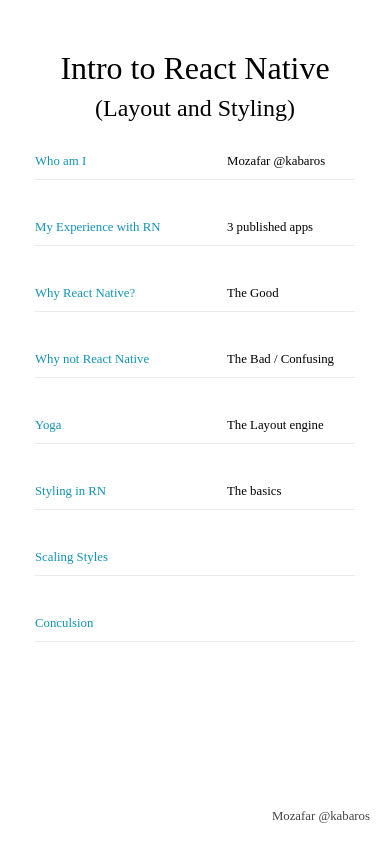
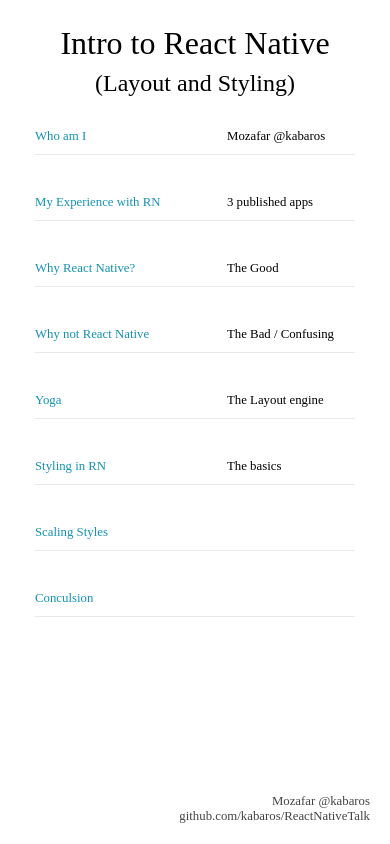
Before and after one commit to kabaros/ReactNativeTalk, a React Native app: screen / in a window 390 px wide. Built offline with nearby package versions, Linux system fonts and the light colour scheme.

Commit message:
Reorganise files structure and refactore theme file

```diff
--- a/App.js
+++ b/App.js
@@ -16,7 +16,7 @@
   StatusBar,
 } from 'react-native';
 import AppText from './components/core/AppText';
-import {colors, metrics, style} from './themes';
+import {Colors, Metrics, Styles} from './components/theme';
 import TopicsList from './components/TopicsList';
 
 import Styling from './components/slides/Styling';
@@ -33,15 +33,18 @@
           contentInsetAdjustmentBehavior="automatic"
           style={styles.scrollView}>
           <View style={styles.sectionContainer}>
-            <AppText centered style={[style.h1]}>
+            <AppText centered style={[Styles.h1]}>
               Intro to React Native {'\r'}
-              <AppText style={[style.h2]}>(Layout and Styling)</AppText>
+              <AppText style={[Styles.h2]}>(Layout and Styling)</AppText>
             </AppText>
             <TopicsList />
           </View>
         </ScrollView>
         <View style={styles.footer}>
           <AppText style={styles.footerText}>Mozafar @kabaros</AppText>
+          <AppText style={styles.footerText}>
+            github.com/kabaros/ReactNativeTalk
+          </AppText>
         </View>
       </SafeAreaView>
     </>
@@ -50,11 +53,11 @@
 
 const styles = StyleSheet.create({
   scrollView: {
-    backgroundColor: colors.background,
+    backgroundColor: Colors.background,
   },
   sectionContainer: {
-    marginTop: metrics.doubleSection,
-    paddingHorizontal: metrics.section,
+    marginTop: Metrics.section,
+    paddingHorizontal: Metrics.section,
   },
   sectionTitle: {
     textAlign: 'center',
@@ -62,16 +65,16 @@
   footer: {
     // backgroundColor: 'black',
     // height: 30,
-    backgroundColor: colors.footer,
+    backgroundColor: Colors.footer,
     alignItems: 'flex-end',
     margin: 20,
   },
   footerText: {
-    ...style.small,
-    color: colors.lighterText,
+    ...Styles.small,
+    color: Colors.lighterText,
   },
   safeArea: {
-    backgroundColor: colors.footer,
+    backgroundColor: Colors.footer,
     flex: 1,
   },
 });
--- a/components/TopicDescription.js
+++ b/components/TopicDescription.js
@@ -2,7 +2,7 @@
 import {TouchableOpacity, Text, StyleSheet} from 'react-native';
 import {TopicDetails} from './TopicDetails';
 import AppText from './core/AppText';
-import {metrics, colors, style} from '../themes';
+import {Metrics, Colors, Styles} from './theme';
 import Styling from './slides/Styling';
 import ScalingStyles from './slides/ScalingStyles';
 
@@ -21,7 +21,7 @@
           style={[
             styles.topicHeader,
             styles.titleStyle,
-            !showMoreInfo ? style.small : null,
+            !showMoreInfo ? Styles.small : null,
           ]}>
           {title}
         </AppText>
@@ -29,7 +29,7 @@
           style={[
             styles.topicHeader,
             styles.subTitleStyle,
-            !showMoreInfo ? style.small : null,
+            !showMoreInfo ? Styles.small : null,
           ]}>
           {subtitle}
         </AppText>
@@ -52,21 +52,21 @@
 const styles = StyleSheet.create({
   topicContainer: {
     flexDirection: 'row',
-    margin: metrics.marginVertical,
-    borderBottomColor: colors.border,
-    borderBottomWidth: metrics.horizontalLineHeight,
+    margin: Metrics.marginVertical,
+    borderBottomColor: Colors.border,
+    borderBottomWidth: Metrics.horizontalLineHeight,
   },
   topicHeader: {
-    paddingTop: metrics.doublePadding,
-    paddingBottom: metrics.padding,
+    paddingTop: Metrics.doublePadding,
+    paddingBottom: Metrics.padding,
   },
   titleStyle: {
-    ...style.regular,
+    ...Styles.regular,
     flex: 3,
-    color: colors.highlightText,
+    color: Colors.highlightText,
   },
   subTitleStyle: {
-    ...style.medium,
+    ...Styles.medium,
     flex: 2,
   },
 });
--- a/components/TopicDetails.js
+++ b/components/TopicDetails.js
@@ -1,6 +1,6 @@
 import React, {Fragment} from 'react';
 import {StyleSheet, View} from 'react-native';
-import {colors, style, metrics, size} from '../themes';
+import {Colors, Styles, Metrics, Sizes} from './theme';
 import AppText from './core/AppText';
 
 export const TopicDetails = ({bulletPoints}) => {
@@ -19,14 +19,14 @@
 
 const styles = StyleSheet.create({
   bulletContainer: {
-    borderBottomWidth: metrics.horizontalLineHeight,
-    borderBottomColor: colors.border,
-    paddingLeft: metrics.marginHorizontal,
+    borderBottomWidth: Metrics.horizontalLineHeight,
+    borderBottomColor: Colors.border,
+    paddingLeft: Metrics.marginHorizontal,
   },
   bulletPoint: {
-    ...style.normal,
-    color: colors.lighterText,
-    lineHeight: size.regular * 1.5,
-    padding: metrics.padding,
+    ...Styles.normal,
+    color: Colors.lighterText,
+    lineHeight: Sizes.regular * 1.5,
+    padding: Metrics.padding,
   },
 });
--- a/components/core/AppText.js
+++ b/components/core/AppText.js
@@ -1,12 +1,12 @@
 import React from 'react';
 import {StyleSheet, Text} from 'react-native';
-import {style, colors} from '../../themes';
+import {Styles, Colors} from '../theme';
 
 const getDefaultStyle = ({h1, h2}) => {
-  if (h1) return style.h1;
-  if (h2) return style.h2;
+  if (h1) return Styles.h1;
+  if (h2) return Styles.h2;
 
-  return style.normal;
+  return Styles.normal;
 };
 
 const AppText = props => {
@@ -15,7 +15,7 @@
   const defaultStyle = getDefaultStyle(props);
   const finalStyle = [
     defaultStyle,
-    {color: colors.text},
+    {color: Colors.text},
     {textAlign: centered ? 'center' : 'auto'},
     props.style,
   ];
--- a/components/data/topics.json
+++ b/components/data/topics.json
@@ -3,10 +3,10 @@
     "title": "Who am I",
     "subtitle": "Mozafar @kabaros",
     "details": [
-      "Twitter: @kabaros",
+      "github.com/kabaros/ReactNativeTalk",
       "Glovo / Barcelona (since September)",
-      "CodeYourFuture Glasgow",
-      "MigraCode Barcelona (migracode.eu)"
+      "CodeYourFuture previously",
+      "Migracode Barcelona (migracode.eu)"
     ]
   },
   {
@@ -27,7 +27,8 @@
       "Code once for Android and iOS",
       "Development Experience",
       "Performance (and native feel)",
-      "CodePush (OTA updates)"
+      "CodePush (OTA updates)",
+      "It's not only startups or hobby projects"
     ]
   },
   {
@@ -45,11 +46,9 @@
     "subtitle": "The Layout engine",
     "details": [
       "Yoga is an open-source, cross-platform layout library that implements Flexbox.",
-      "Flexbox (with few differences)",
-      "Expressive layout library, not implementing all of CSS.",
-      "No support for styling properties that have no impact on layout",
-      "https://yogalayout.com/docs",
-      "RTL is a first-class citizen"
+      "Expressive layout library, not implementing all of CSS (just bits that have impact on layout)",
+      "RTL is a first-class citizen",
+      "https://yogalayout.com/docs"
     ]
   },
   {
--- a/themes/index.js
+++ b/components/theme.js
@@ -2,15 +2,9 @@
 
 const {width, height} = Dimensions.get('window');
 
-export const type = {
-  base: 'Avenir-Book',
-  bold: 'Avenir-Black',
-  emphasis: 'HelveticaNeue-Italic',
-};
-
 const baseFontSize = 16;
 
-export const size = {
+export const Sizes = {
   h1: baseFontSize * 2,
   h2: baseFontSize * 1.5,
   regular: baseFontSize,
@@ -19,34 +13,40 @@
   tiny: baseFontSize * 0.5,
 };
 
-export const style = {
+export const FontType = {
+  base: 'Avenir-Book',
+  bold: 'Avenir-Black',
+  emphasis: 'HelveticaNeue-Italic',
+};
+
+export const Styles = {
   h1: {
-    fontFamily: type.base,
-    fontSize: size.h1,
+    fontFamily: FontType.base,
+    fontSize: Sizes.h1,
   },
   h2: {
-    fontFamily: type.base,
-    fontSize: size.h2,
+    fontFamily: FontType.base,
+    fontSize: Sizes.h2,
   },
   normal: {
-    fontFamily: type.base,
-    fontSize: size.regular,
+    fontFamily: FontType.base,
+    fontSize: Sizes.regular,
   },
   medium: {
-    fontFamily: type.base,
-    fontSize: size.medium,
+    fontFamily: FontType.base,
+    fontSize: Sizes.medium,
   },
   small: {
-    fontFamily: type.base,
-    fontSize: size.small,
+    fontFamily: FontType.base,
+    fontSize: Sizes.small,
   },
   description: {
-    fontFamily: type.base,
-    fontSize: size.medium,
+    fontFamily: FontType.base,
+    fontSize: Sizes.medium,
   },
 };
 
-export const metrics = {
+export const Metrics = {
   marginHorizontal: 10,
   marginVertical: 10,
 
@@ -64,7 +64,7 @@
   navBarHeight: Platform.OS === 'ios' ? 64 : 54,
 };
 
-export const colors = {
+export const Colors = {
   text: '#000',
   lighterText: '#444',
   background: '#FFF',
@@ -73,7 +73,10 @@
   border: '#eaeaea',
 };
 
-// export const colors = {
+const scale = size => {
+  (width * size) / 315;
+};
+// export const Colors = {
 //   background: '#252525',
 //   footer: '#252525',
 //   text: '#ffda1f',
```
